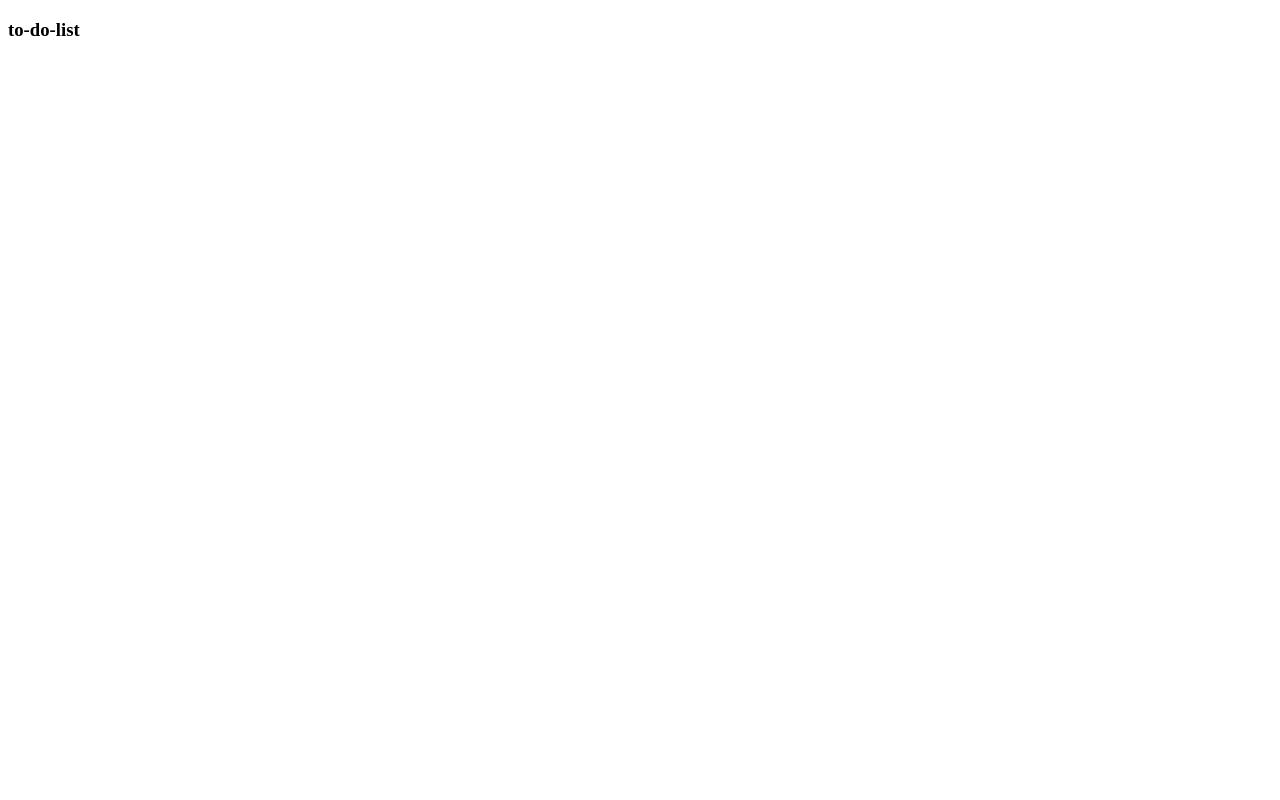
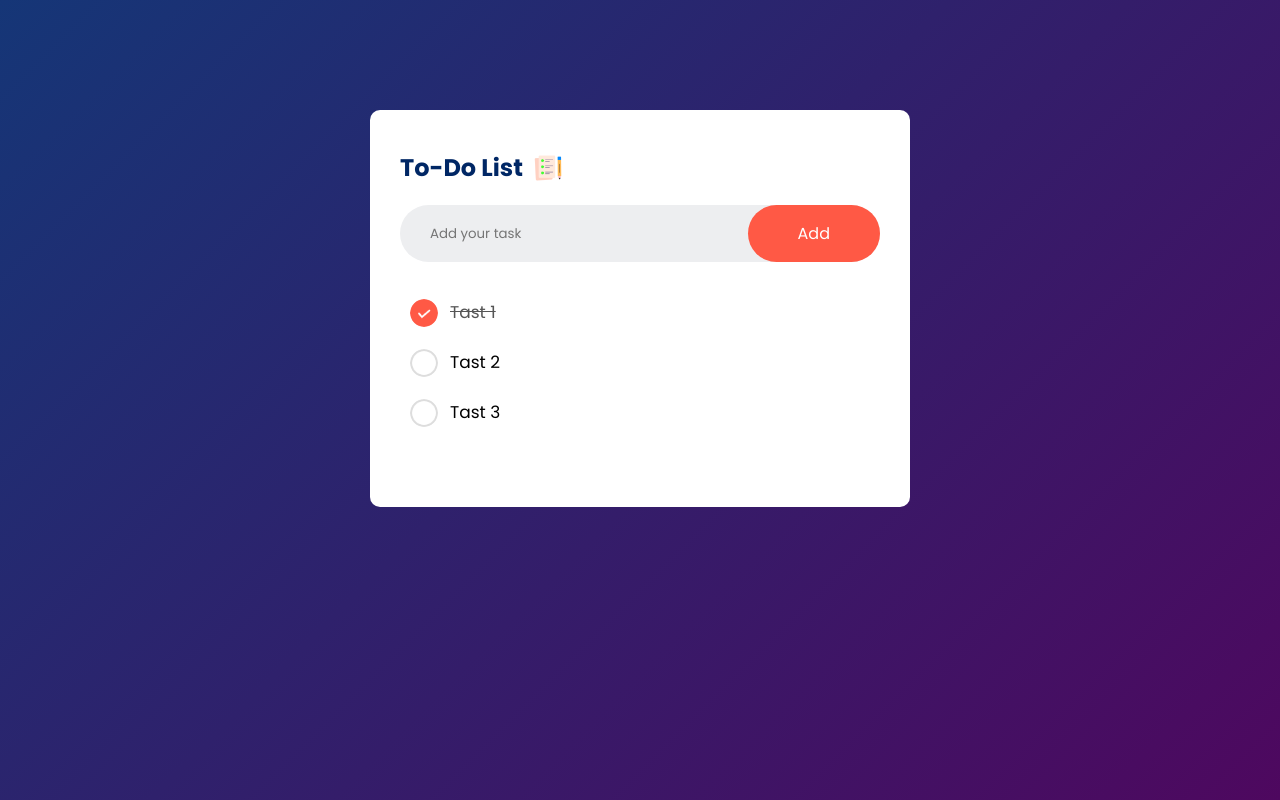
Before and after one commit to geeksandy66/to-do-list, a plain HTML site: page index.html in a window 1280 px wide. Drawn offline with Linux system fonts and the light colour scheme.

Commit message:
Add Basic HTML and CSS

```diff
--- a/index.html
+++ b/index.html
@@ -3,9 +3,24 @@
 <head>
     <meta charset="UTF-8">
     <meta name="viewport" content="width=device-width, initial-scale=1.0">
-    <title>Document</title>
+    <link rel="stylesheet" href="style.css">
+    <title>To-Do List - VSClass Online</title>
 </head>
 <body>
-    <h3>to-do-list</h3>
+    <div class="container">
+        <div class="todo-app">
+            <h2>To-Do List <img src="images/icon.png" alt="icon-png"> </h2>
+            <div class="row">
+                <input type="text" id="input-box" placeholder="Add your task">
+                <button id="add-btn">Add</button>
+            </div>
+            <ul id="list-container">
+                <li class="checked">Tast 1</li>
+                <li>Tast 2</li>
+                <li>Tast 3</li>
+            </ul>
+
+        </div>
+    </div>
 </body>
 </html>
--- a/style.css
+++ b/style.css
@@ -0,0 +1,99 @@
+@import url('https://fonts.googleapis.com/css2?family=Poppins:wght@200;300;400;500;600;700;800&display=swap');
+
+*{
+    margin: 0;
+    padding: 0;
+    box-sizing: border-box;
+    font-family: 'Poppins', sans-serif;
+}
+
+.container{
+    width: 100%;
+    min-height: 100vh;
+    background: linear-gradient(135deg, #153677, #4e085f);
+    padding: 10px;
+
+}
+
+.todo-app{
+    width: 100%;
+    max-width: 540px;
+    background-color: #fff;
+    margin: 100px auto 20px;
+    padding: 40px 30px 70px;
+    border-radius: 10px;
+
+}
+
+.todo-app h2{
+    color: #002765;
+    display: flex;
+    align-items: center;
+    margin-bottom: 20px;
+}
+
+.todo-app h2 img{
+    width: 30px;
+    margin-left: 10px;
+}
+
+.row{
+    display: flex;
+    align-items: center;
+    justify-content: space-between;
+    background-color: #edeef0;
+    border-radius: 30px;
+    padding-left: 20px;
+    margin-bottom: 25px;
+}
+
+input{
+    flex: 1;
+    border: none;
+    outline: none;
+    background: transparent;
+    padding: 10px;
+    font-weight: 14px;
+
+}
+
+#add-btn{
+    border: none;
+    outline: none;
+    padding: 16px 50px;
+    background: #ff5945;
+    color: #fff;
+    font-size: 16px;
+    border-radius: 40px;
+    cursor: pointer;
+}
+
+ul li{
+    list-style: none;
+    font-size: 17px;
+    padding: 12px 8px 12px 50px;
+    user-select: none;
+    cursor: pointer;
+    position: relative;
+}
+
+ul li::before{
+    content: '';
+    position: absolute;
+    height: 28px;
+    width: 28px;
+    border-radius: 50%;
+    background-image: url(images/unchecked.png);
+    background-size: cover;
+    background-position: center;
+    margin-left: -2.5rem;
+}
+
+ul li.checked{
+    color: #555;
+    text-decoration: line-through;
+}
+
+ul li.checked::before{
+    background-image: url(images/checked.png);
+}
```
Also changed, not shown: images/checked.png (added), images/icon.png (added), images/unchecked.png (added).
